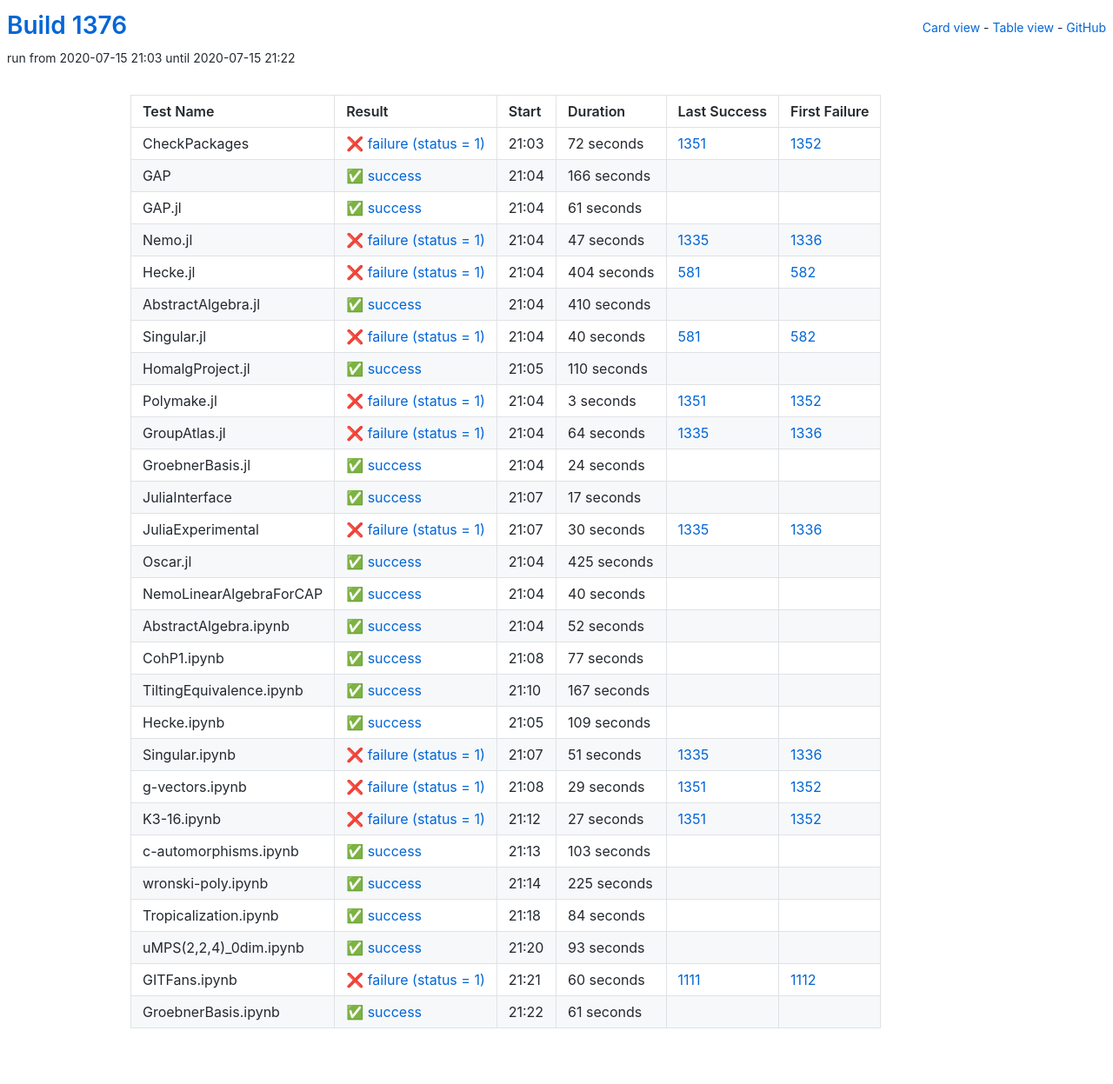
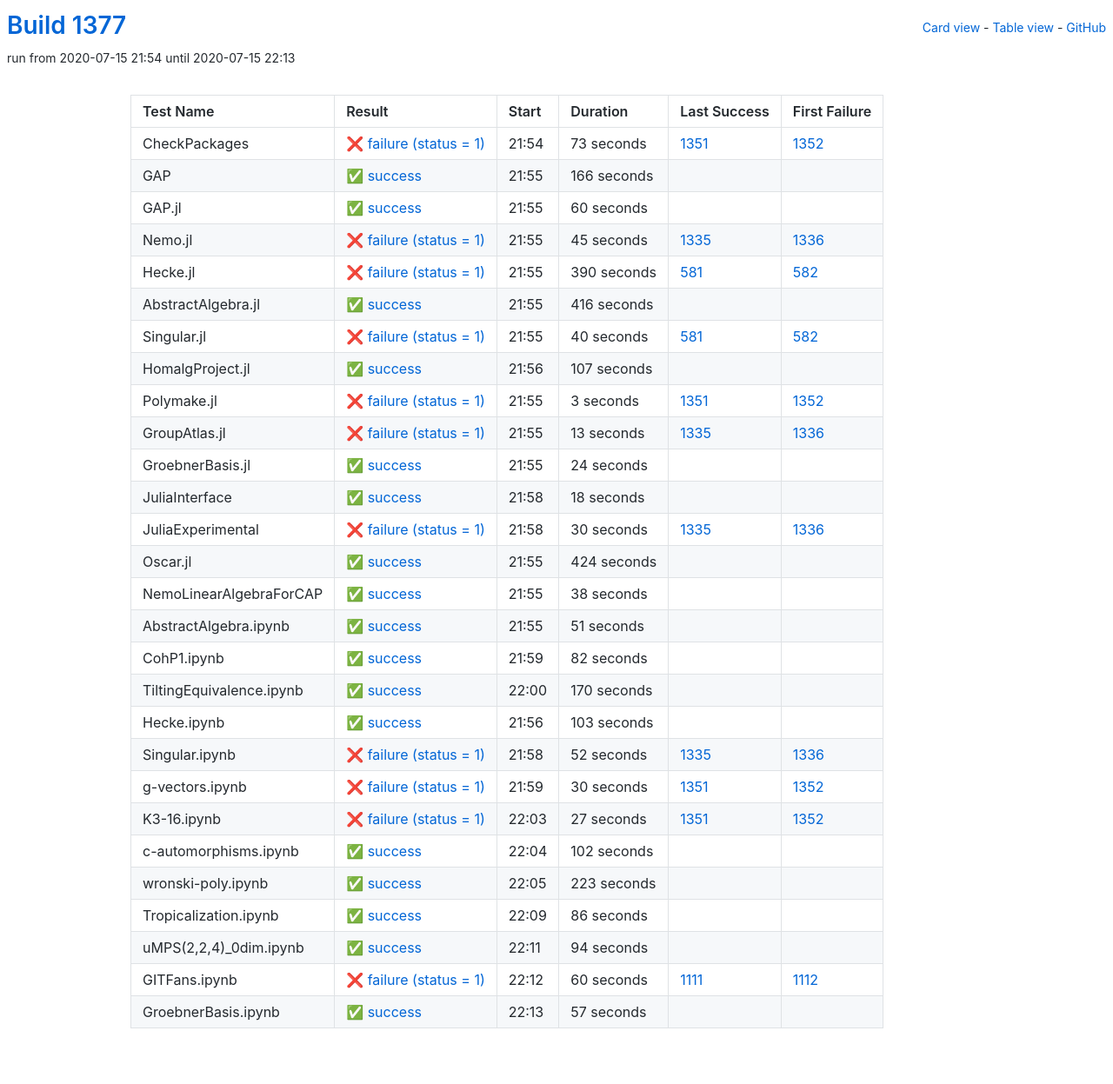
Before and after one commit to oscar-system/oscar-ci-status-1.4, a Jekyll site: the page built from table.html, in a window 1280 px wide. Shown: the whole page at 87% size. Built offline with Jekyll 4.4.1, drawn with Linux system fonts in a browser that asks for light colours.

Commit message:
Build #1377

```diff
--- a/_data/ci.yml
+++ b/_data/ci.yml
@@ -1,6 +1,6 @@
 ---
-build: 1376
-build_url: https://oscarci.mathematik.uni-kl.de/job/oscar-julia-1.4/1376/
+build: 1377
+build_url: https://oscarci.mathematik.uni-kl.de/job/oscar-julia-1.4/1377/
 job: oscar-julia-1.4
 organization: oscar-system
 repo: oscar-ci-status-1.4
@@ -8,20 +8,20 @@ repourl: https://github.com/oscar-system/oscar-ci-status-1.4
 tests:
 - name: CheckPackages
   id: checkpackages
-  log: https://oscarci.mathematik.uni-kl.de/job/oscar-julia-1.4/1376/artifact/logs/build-1376/CheckPackages.log
-  start: 2020-07-15 21:03
+  log: https://oscarci.mathematik.uni-kl.de/job/oscar-julia-1.4/1377/artifact/logs/build-1377/CheckPackages.log
+  start: 2020-07-15 21:54
   success: false
   exitcode: 1
   status: failure
-  duration: 72
+  duration: 73
   last_success: 1351
   last_success_url: https://oscarci.mathematik.uni-kl.de/job/oscar-julia-1.4/1351/
   first_failure: 1352
   first_failure_url: https://oscarci.mathematik.uni-kl.de/job/oscar-julia-1.4/1352/
 - name: GAP
   id: gap
-  log: https://oscarci.mathematik.uni-kl.de/job/oscar-julia-1.4/1376/artifact/logs/build-1376/GAP.log
-  start: 2020-07-15 21:04
+  log: https://oscarci.mathematik.uni-kl.de/job/oscar-julia-1.4/1377/artifact/logs/build-1377/GAP.log
+  start: 2020-07-15 21:55
   success: true
   exitcode: 0
   status: success
@@ -32,56 +32,56 @@ tests:
   first_failure_url:
 - name: GAP.jl
   id: gap-jl
-  log: https://oscarci.mathematik.uni-kl.de/job/oscar-julia-1.4/1376/artifact/logs/build-1376/GAP.jl.log
-  start: 2020-07-15 21:04
+  log: https://oscarci.mathematik.uni-kl.de/job/oscar-julia-1.4/1377/artifact/logs/build-1377/GAP.jl.log
+  start: 2020-07-15 21:55
   success: true
   exitcode: 0
   status: success
-  duration: 61
+  duration: 60
   last_success: false
   last_success_url:
   first_failure: false
   first_failure_url:
 - name: Nemo.jl
   id: nemo-jl
-  log: https://oscarci.mathematik.uni-kl.de/job/oscar-julia-1.4/1376/artifact/logs/build-1376/Nemo.jl.log
-  start: 2020-07-15 21:04
+  log: https://oscarci.mathematik.uni-kl.de/job/oscar-julia-1.4/1377/artifact/logs/build-1377/Nemo.jl.log
+  start: 2020-07-15 21:55
   success: false
   exitcode: 1
   status: failure
-  duration: 47
+  duration: 45
   last_success: 1335
   last_success_url: https://oscarci.mathematik.uni-kl.de/job/oscar-julia-1.4/1335/
   first_failure: 1336
   first_failure_url: https://oscarci.mathematik.uni-kl.de/job/oscar-julia-1.4/1336/
 - name: Hecke.jl
   id: hecke-jl
-  log: https://oscarci.mathematik.uni-kl.de/job/oscar-julia-1.4/1376/artifact/logs/build-1376/Hecke.jl.log
-  start: 2020-07-15 21:04
+  log: https://oscarci.mathematik.uni-kl.de/job/oscar-julia-1.4/1377/artifact/logs/build-1377/Hecke.jl.log
+  start: 2020-07-15 21:55
   success: false
   exitcode: 1
   status: failure
-  duration: 404
+  duration: 390
   last_success: 581
   last_success_url: https://oscarci.mathematik.uni-kl.de/job/oscar-julia-1.4/581/
   first_failure: 582
   first_failure_url: https://oscarci.mathematik.uni-kl.de/job/oscar-julia-1.4/582/
 - name: AbstractAlgebra.jl
   id: abstractalgebra-jl
-  log: https://oscarci.mathematik.uni-kl.de/job/oscar-julia-1.4/1376/artifact/logs/build-1376/AbstractAlgebra.jl.log
-  start: 2020-07-15 21:04
+  log: https://oscarci.mathematik.uni-kl.de/job/oscar-julia-1.4/1377/artifact/logs/build-1377/AbstractAlgebra.jl.log
+  start: 2020-07-15 21:55
   success: true
   exitcode: 0
   status: success
-  duration: 410
+  duration: 416
   last_success: false
   last_success_url:
   first_failure: false
   first_failure_url:
 - name: Singular.jl
   id: singular-jl
-  log: https://oscarci.mathematik.uni-kl.de/job/oscar-julia-1.4/1376/artifact/logs/build-1376/Singular.jl.log
-  start: 2020-07-15 21:04
+  log: https://oscarci.mathematik.uni-kl.de/job/oscar-julia-1.4/1377/artifact/logs/build-1377/Singular.jl.log
+  start: 2020-07-15 21:55
   success: false
   exitcode: 1
   status: failure
@@ -92,20 +92,20 @@ tests:
   first_failure_url: https://oscarci.mathematik.uni-kl.de/job/oscar-julia-1.4/582/
 - name: HomalgProject.jl
   id: homalgproject-jl
-  log: https://oscarci.mathematik.uni-kl.de/job/oscar-julia-1.4/1376/artifact/logs/build-1376/HomalgProject.jl.log
-  start: 2020-07-15 21:05
+  log: https://oscarci.mathematik.uni-kl.de/job/oscar-julia-1.4/1377/artifact/logs/build-1377/HomalgProject.jl.log
+  start: 2020-07-15 21:56
   success: true
   exitcode: 0
   status: success
-  duration: 110
+  duration: 107
   last_success: false
   last_success_url:
   first_failure: false
   first_failure_url:
 - name: Polymake.jl
   id: polymake-jl
-  log: https://oscarci.mathematik.uni-kl.de/job/oscar-julia-1.4/1376/artifact/logs/build-1376/Polymake.jl.log
-  start: 2020-07-15 21:04
+  log: https://oscarci.mathematik.uni-kl.de/job/oscar-julia-1.4/1377/artifact/logs/build-1377/Polymake.jl.log
+  start: 2020-07-15 21:55
   success: false
   exitcode: 1
   status: failure
@@ -116,20 +116,20 @@ tests:
   first_failure_url: https://oscarci.mathematik.uni-kl.de/job/oscar-julia-1.4/1352/
 - name: GroupAtlas.jl
   id: groupatlas-jl
-  log: https://oscarci.mathematik.uni-kl.de/job/oscar-julia-1.4/1376/artifact/logs/build-1376/GroupAtlas.jl.log
-  start: 2020-07-15 21:04
+  log: https://oscarci.mathematik.uni-kl.de/job/oscar-julia-1.4/1377/artifact/logs/build-1377/GroupAtlas.jl.log
+  start: 2020-07-15 21:55
   success: false
   exitcode: 1
   status: failure
-  duration: 64
+  duration: 13
   last_success: 1335
   last_success_url: https://oscarci.mathematik.uni-kl.de/job/oscar-julia-1.4/1335/
   first_failure: 1336
   first_failure_url: https://oscarci.mathematik.uni-kl.de/job/oscar-julia-1.4/1336/
 - name: GroebnerBasis.jl
   id: groebnerbasis-jl
-  log: https://oscarci.mathematik.uni-kl.de/job/oscar-julia-1.4/1376/artifact/logs/build-1376/GroebnerBasis.jl.log
-  start: 2020-07-15 21:04
+  log: https://oscarci.mathematik.uni-kl.de/job/oscar-julia-1.4/1377/artifact/logs/build-1377/GroebnerBasis.jl.log
+  start: 2020-07-15 21:55
   success: true
   exitcode: 0
   status: success
@@ -140,20 +140,20 @@ tests:
   first_failure_url:
 - name: JuliaInterface
   id: juliainterface
-  log: https://oscarci.mathematik.uni-kl.de/job/oscar-julia-1.4/1376/artifact/logs/build-1376/JuliaInterface.log
-  start: 2020-07-15 21:07
+  log: https://oscarci.mathematik.uni-kl.de/job/oscar-julia-1.4/1377/artifact/logs/build-1377/JuliaInterface.log
+  start: 2020-07-15 21:58
   success: true
   exitcode: 0
   status: success
-  duration: 17
+  duration: 18
   last_success: false
   last_success_url:
   first_failure: false
   first_failure_url:
 - name: JuliaExperimental
   id: juliaexperimental
-  log: https://oscarci.mathematik.uni-kl.de/job/oscar-julia-1.4/1376/artifact/logs/build-1376/JuliaExperimental.log
-  start: 2020-07-15 21:07
+  log: https://oscarci.mathematik.uni-kl.de/job/oscar-julia-1.4/1377/artifact/logs/build-1377/JuliaExperimental.log
+  start: 2020-07-15 21:58
   success: false
   exitcode: 1
   status: failure
@@ -164,104 +164,104 @@ tests:
   first_failure_url: https://oscarci.mathematik.uni-kl.de/job/oscar-julia-1.4/1336/
 - name: Oscar.jl
   id: oscar-jl
-  log: https://oscarci.mathematik.uni-kl.de/job/oscar-julia-1.4/1376/artifact/logs/build-1376/Oscar.jl.log
-  start: 2020-07-15 21:04
+  log: https://oscarci.mathematik.uni-kl.de/job/oscar-julia-1.4/1377/artifact/logs/build-1377/Oscar.jl.log
+  start: 2020-07-15 21:55
   success: true
   exitcode: 0
   status: success
-  duration: 425
+  duration: 424
   last_success: false
   last_success_url:
   first_failure: false
   first_failure_url:
 - name: NemoLinearAlgebraForCAP
   id: nemolinearalgebraforcap
-  log: https://oscarci.mathematik.uni-kl.de/job/oscar-julia-1.4/1376/artifact/logs/build-1376/NemoLinearAlgebraForCAP.log
-  start: 2020-07-15 21:04
+  log: https://oscarci.mathematik.uni-kl.de/job/oscar-julia-1.4/1377/artifact/logs/build-1377/NemoLinearAlgebraForCAP.log
+  start: 2020-07-15 21:55
   success: true
   exitcode: 0
   status: success
-  duration: 40
+  duration: 38
   last_success: false
   last_success_url:
   first_failure: false
   first_failure_url:
 - name: AbstractAlgebra.ipynb
   id: abstractalgebra-ipynb
-  log: https://oscarci.mathematik.uni-kl.de/job/oscar-julia-1.4/1376/artifact/logs/build-1376/AbstractAlgebra.ipynb.log
-  start: 2020-07-15 21:04
+  log: https://oscarci.mathematik.uni-kl.de/job/oscar-julia-1.4/1377/artifact/logs/build-1377/AbstractAlgebra.ipynb.log
+  start: 2020-07-15 21:55
   success: true
   exitcode: 0
   status: success
-  duration: 52
+  duration: 51
   last_success: false
   last_success_url:
   first_failure: false
   first_failure_url:
 - name: CohP1.ipynb
   id: cohp1-ipynb
-  log: https://oscarci.mathematik.uni-kl.de/job/oscar-julia-1.4/1376/artifact/logs/build-1376/CohP1.ipynb.log
-  start: 2020-07-15 21:08
+  log: https://oscarci.mathematik.uni-kl.de/job/oscar-julia-1.4/1377/artifact/logs/build-1377/CohP1.ipynb.log
+  start: 2020-07-15 21:59
   success: true
   exitcode: 0
   status: success
-  duration: 77
+  duration: 82
   last_success: false
   last_success_url:
   first_failure: false
   first_failure_url:
 - name: TiltingEquivalence.ipynb
   id: tiltingequivalence-ipynb
-  log: https://oscarci.mathematik.uni-kl.de/job/oscar-julia-1.4/1376/artifact/logs/build-1376/TiltingEquivalence.ipynb.log
-  start: 2020-07-15 21:10
+  log: https://oscarci.mathematik.uni-kl.de/job/oscar-julia-1.4/1377/artifact/logs/build-1377/TiltingEquivalence.ipynb.log
+  start: 2020-07-15 22:00
   success: true
   exitcode: 0
   status: success
-  duration: 167
+  duration: 170
   last_success: false
   last_success_url:
   first_failure: false
   first_failure_url:
 - name: Hecke.ipynb
   id: hecke-ipynb
-  log: https://oscarci.mathematik.uni-kl.de/job/oscar-julia-1.4/1376/artifact/logs/build-1376/Hecke.ipynb.log
-  start: 2020-07-15 21:05
+  log: https://oscarci.mathematik.uni-kl.de/job/oscar-julia-1.4/1377/artifact/logs/build-1377/Hecke.ipynb.log
+  start: 2020-07-15 21:56
   success: true
   exitcode: 0
   status: success
-  duration: 109
+  duration: 103
   last_success: false
   last_success_url:
   first_failure: false
   first_failure_url:
 - name: Singular.ipynb
   id: singular-ipynb
-  log: https://oscarci.mathematik.uni-kl.de/job/oscar-julia-1.4/1376/artifact/logs/build-1376/Singular.ipynb.log
-  start: 2020-07-15 21:07
+  log: https://oscarci.mathematik.uni-kl.de/job/oscar-julia-1.4/1377/artifact/logs/build-1377/Singular.ipynb.log
+  start: 2020-07-15 21:58
   success: false
   exitcode: 1
   status: failure
-  duration: 51
+  duration: 52
   last_success: 1335
   last_success_url: https://oscarci.mathematik.uni-kl.de/job/oscar-julia-1.4/1335/
   first_failure: 1336
   first_failure_url: https://oscarci.mathematik.uni-kl.de/job/oscar-julia-1.4/1336/
 - name: g-vectors.ipynb
   id: g-vectors-ipynb
-  log: https://oscarci.mathematik.uni-kl.de/job/oscar-julia-1.4/1376/artifact/logs/build-1376/g-vectors.ipynb.log
-  start: 2020-07-15 21:08
+  log: https://oscarci.mathematik.uni-kl.de/job/oscar-julia-1.4/1377/artifact/logs/build-1377/g-vectors.ipynb.log
+  start: 2020-07-15 21:59
   success: false
   exitcode: 1
   status: failure
-  duration: 29
+  duration: 30
   last_success: 1351
   last_success_url: https://oscarci.mathematik.uni-kl.de/job/oscar-julia-1.4/1351/
   first_failure: 1352
   first_failure_url: https://oscarci.mathematik.uni-kl.de/job/oscar-julia-1.4/1352/
 - name: K3-16.ipynb
   id: k3-16-ipynb
-  log: https://oscarci.mathematik.uni-kl.de/job/oscar-julia-1.4/1376/artifact/logs/build-1376/K3-16.ipynb.log
-  start: 2020-07-15 21:12
+  log: https://oscarci.mathematik.uni-kl.de/job/oscar-julia-1.4/1377/artifact/logs/build-1377/K3-16.ipynb.log
+  start: 2020-07-15 22:03
   success: false
   exitcode: 1
   status: failure
@@ -272,56 +272,56 @@ tests:
   first_failure_url: https://oscarci.mathematik.uni-kl.de/job/oscar-julia-1.4/1352/
 - name: c-automorphisms.ipynb
   id: c-automorphisms-ipynb
-  log: https://oscarci.mathematik.uni-kl.de/job/oscar-julia-1.4/1376/artifact/logs/build-1376/c-automorphisms.ipynb.log
-  start: 2020-07-15 21:13
+  log: https://oscarci.mathematik.uni-kl.de/job/oscar-julia-1.4/1377/artifact/logs/build-1377/c-automorphisms.ipynb.log
+  start: 2020-07-15 22:04
   success: true
   exitcode: 0
   status: success
-  duration: 103
+  duration: 102
   last_success: false
   last_success_url:
   first_failure: false
   first_failure_url:
 - name: wronski-poly.ipynb
   id: wronski-poly-ipynb
-  log: https://oscarci.mathematik.uni-kl.de/job/oscar-julia-1.4/1376/artifact/logs/build-1376/wronski-poly.ipynb.log
-  start: 2020-07-15 21:14
+  log: https://oscarci.mathematik.uni-kl.de/job/oscar-julia-1.4/1377/artifact/logs/build-1377/wronski-poly.ipynb.log
+  start: 2020-07-15 22:05
   success: true
   exitcode: 0
   status: success
-  duration: 225
+  duration: 223
   last_success: false
   last_success_url:
   first_failure: false
   first_failure_url:
 - name: Tropicalization.ipynb
   id: tropicalization-ipynb
-  log: https://oscarci.mathematik.uni-kl.de/job/oscar-julia-1.4/1376/artifact/logs/build-1376/Tropicalization.ipynb.log
-  start: 2020-07-15 21:18
+  log: https://oscarci.mathematik.uni-kl.de/job/oscar-julia-1.4/1377/artifact/logs/build-1377/Tropicalization.ipynb.log
+  start: 2020-07-15 22:09
   success: true
   exitcode: 0
   status: success
-  duration: 84
+  duration: 86
   last_success: false
   last_success_url:
   first_failure: false
   first_failure_url:
 - name: uMPS(2,2,4)_0dim.ipynb
   id: umps-2-2-4-0dim-ipynb
-  log: https://oscarci.mathematik.uni-kl.de/job/oscar-julia-1.4/1376/artifact/logs/build-1376/uMPS-2-2-4-_0dim.ipynb.log
-  start: 2020-07-15 21:20
+  log: https://oscarci.mathematik.uni-kl.de/job/oscar-julia-1.4/1377/artifact/logs/build-1377/uMPS-2-2-4-_0dim.ipynb.log
+  start: 2020-07-15 22:11
   success: true
   exitcode: 0
   status: success
-  duration: 93
+  duration: 94
   last_success: false
   last_success_url:
   first_failure: false
   first_failure_url:
 - name: GITFans.ipynb
   id: gitfans-ipynb
-  log: https://oscarci.mathematik.uni-kl.de/job/oscar-julia-1.4/1376/artifact/logs/build-1376/GITFans.ipynb.log
-  start: 2020-07-15 21:21
+  log: https://oscarci.mathematik.uni-kl.de/job/oscar-julia-1.4/1377/artifact/logs/build-1377/GITFans.ipynb.log
+  start: 2020-07-15 22:12
   success: false
   exitcode: 1
   status: failure
@@ -332,12 +332,12 @@ tests:
   first_failure_url: https://oscarci.mathematik.uni-kl.de/job/oscar-julia-1.4/1112/
 - name: GroebnerBasis.ipynb
   id: groebnerbasis-ipynb
-  log: https://oscarci.mathematik.uni-kl.de/job/oscar-julia-1.4/1376/artifact/logs/build-1376/GroebnerBasis.ipynb.log
-  start: 2020-07-15 21:22
+  log: https://oscarci.mathematik.uni-kl.de/job/oscar-julia-1.4/1377/artifact/logs/build-1377/GroebnerBasis.ipynb.log
+  start: 2020-07-15 22:13
   success: true
   exitcode: 0
   status: success
-  duration: 61
+  duration: 57
   last_success: false
   last_success_url:
   first_failure: false
```
Also changed, not shown: README.md.
